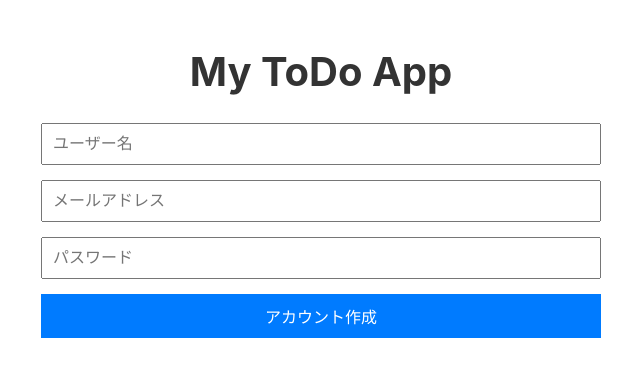
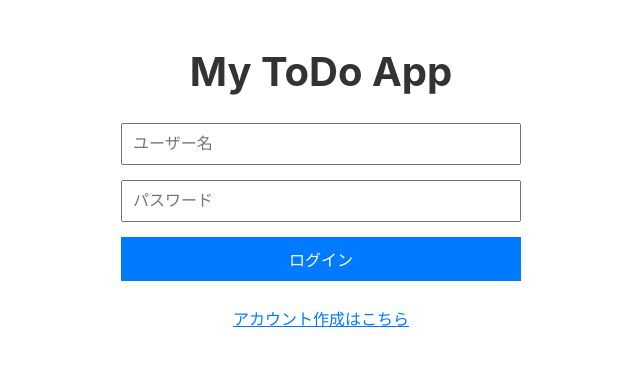
Before and after one commit to SOMA-t09/todo-frontend, a React (Create React App) app: page /login in a window 1280 px wide. Shown: the top 376 px of the page, without its empty margins (319-959 px from the left). Built offline with nearby package versions, Linux system fonts and the light colour scheme.

Commit message:
ログインログアウト機能の追加

```diff
--- a/package.json
+++ b/package.json
@@ -9,6 +9,7 @@
     "@testing-library/user-event": "^13.5.0",
     "react": "^19.1.0",
     "react-dom": "^19.1.0",
+    "react-router-dom": "^7.6.3",
     "react-scripts": "5.0.1",
     "web-vitals": "^2.1.4"
   },
--- a/src/App.js
+++ b/src/App.js
@@ -1,23 +1,58 @@
-import React from 'react';
+import React, { useState } from 'react';
+import { BrowserRouter as Router, Routes, Route, Navigate } from 'react-router-dom';
 import Header from './components/Header';
+import LoginForm from './components/LoginForm';
 import SignUpForm from './components/SignUpForm';
+import TodoHome from './components/TodoHome';
 
-// アプリ全体のコンポーネント
 function App() {
+    const [isLoggedIn, setIsLoggedIn] = useState(false); // ログイン状態を管理
+    const [username, setUsername] = useState(''); // ログイン中のユーザー名
+
+    // ログイン処理
+    const handleLogin = (username) => {
+        setIsLoggedIn(true); // ログイン状態を更新
+        setUsername(username); // ユーザー名を記録
+    };
+
+    // ログアウト処理
+    const handleLogout = () => {
+        setIsLoggedIn(false); // ログイン状態をリセット
+        setUsername(''); // ユーザー名をリセット
+    };
+
     const appStyle = {
-        maxWidth: '600px', // 幅を統一
-        margin: '0 auto', // 中央寄せ
-        padding: '20px', // 少し余白を追加
-        boxSizing: 'border-box', // パディングを含めた幅計算
+        maxWidth: '600px',
+        margin: '0 auto',
+        padding: '20px',
+        boxSizing: 'border-box',
     };
 
     return (
-        <div style={appStyle}>
-            {/* ヘッダー */}
-            <Header />
-            {/* サインアップフォーム */}
-            <SignUpForm />
-        </div>
+        <Router>
+            <div style={appStyle}>
+                <Header />
+                <Routes>
+                    {/* ログイン画面 */}
+                    <Route path="/login" element={<LoginForm onLogin={handleLogin} />} />
+                    {/* アカウント作成画面 */}
+                    <Route path="/signup" element={<SignUpForm />} />
+                    {/* ToDoホーム画面 */}
+                    <Route
+                        path="/home"
+                        element={
+                            isLoggedIn ? (
+                                <TodoHome onLogout={handleLogout} username={username} />
+                            ) : (
+                                <Navigate to="/login" />
+                            )
+                        }
+                    />
+                    {/* デフォルトはログイン画面へ */}
+                    <Route path="*" element={<Navigate to="/login" />} />
+                </Routes>
+            </div>
+        </Router>
     );
 }
 
--- /dev/null
+++ b/src/components/LoginForm.js
@@ -0,0 +1,99 @@
+import React, { useState } from 'react';
+import { useNavigate } from 'react-router-dom';
+
+function LoginForm({ onLogin }) {
+    const [username, setUsername] = useState(''); // ユーザー名入力
+    const [password, setPassword] = useState(''); // パスワード入力
+    const [error, setError] = useState(''); // エラーメッセージ
+    const navigate = useNavigate(); // ページ遷移用
+
+    const handleSubmit = (e) => {
+        e.preventDefault();
+
+        // 仮の認証データ
+        const mockUser = {
+            username: 'testuser',
+            password: 'password123',
+        };
+
+        // 入力値が正しい場合
+        if (username === mockUser.username && password === mockUser.password) {
+            onLogin(username); // ログイン処理を実行
+            navigate('/home'); // ホーム画面へ遷移
+        } else {
+            setError('ユーザー名またはパスワードが正しくありません。');
+        }
+    };
+
+    const handleNavigateToSignUp = () => {
+        navigate('/signup'); // アカウント作成画面に遷移
+    };
+
+    const formStyle = {
+        display: 'flex',
+        flexDirection: 'column',
+        gap: '15px',
+        maxWidth: '400px',
+        margin: '20px auto',
+    };
+
+    const inputStyle = {
+        padding: '10px',
+        fontSize: '16px',
+        width: '100%',
+        boxSizing: 'border-box',
+    };
+
+    const buttonStyle = {
+        padding: '10px',
+        fontSize: '16px',
+        backgroundColor: '#007bff',
+        color: '#fff',
+        border: 'none',
+        cursor: 'pointer',
+    };
+
+    const linkButtonStyle = {
+        padding: '10px',
+        fontSize: '16px',
+        backgroundColor: 'transparent',
+        color: '#007bff',
+        border: 'none',
+        textDecoration: 'underline',
+        cursor: 'pointer',
+        textAlign: 'center',
+    };
+
+    const errorStyle = {
+        color: 'red',
+        fontSize: '12px',
+    };
+
+    return (
+        <form style={formStyle} onSubmit={handleSubmit}>
+            <input
+                type="text"
+                placeholder="ユーザー名"
+                value={username}
+                onChange={(e) => setUsername(e.target.value)}
+                style={inputStyle}
+            />
+            <input
+                type="password"
+                placeholder="パスワード"
+                value={password}
+                onChange={(e) => setPassword(e.target.value)}
+                style={inputStyle}
+            />
+            {error && <p style={errorStyle}>{error}</p>}
+            <button type="submit" style={buttonStyle}>
+                ログイン
+            </button>
+            <button type="button" style={linkButtonStyle} onClick={handleNavigateToSignUp}>
+                アカウント作成はこちら
+            </button>
+        </form>
+    );
+}
+
+export default LoginForm;
--- a/src/components/SignUpForm.js
+++ b/src/components/SignUpForm.js
@@ -1,70 +1,87 @@
 import React, { useState } from 'react';
+import { useNavigate } from 'react-router-dom';
 
 function SignUpForm() {
-    // ユーザーが入力するデータを管理する状態
+    // フォームデータの状態管理
     const [formData, setFormData] = useState({
-        username: '', // ユーザー名
-        email: '', // メールアドレス
-        password: '', // パスワード
+        username: '',
+        email: '',
+        password: '',
     });
 
-    // 入力エラーを管理する状態
+    // バリデーションエラーの状態管理
     const [errors, setErrors] = useState({});
 
-    // 入力が変更されたときに実行される関数
+    // ページ遷移用
+    const navigate = useNavigate();
+
+    // 入力値変更時の処理
     const handleInputChange = (e) => {
-        const { name, value } = e.target; // フィールド名とその値を取得
+        const { name, value } = e.target;
         setFormData({
-            ...formData, // 現在のフォームデータを保持
-            [name]: value, // フィールド名に対応する値を更新
+            ...formData,
+            [name]: value,
         });
     };
 
-    // フォームが送信されたときに実行される関数
+    // フォーム送信時の処理
     const handleSubmit = (e) => {
-        e.preventDefault(); // ページのリロードを防ぐ
+        e.preventDefault();
 
-        // 入力チェックを行い、エラーを記録
         const newErrors = {};
+        // フォームバリデーション
         if (!formData.username) newErrors.username = 'ユーザー名を入力してください。';
         if (!formData.email) newErrors.email = 'メールアドレスを入力してください。';
         if (!formData.password) newErrors.password = 'パスワードを入力してください。';
 
-        setErrors(newErrors); // エラーを更新
+        setErrors(newErrors);
 
-        // エラーがなければ成功メッセージを表示
+        // エラーがない場合の処理
         if (Object.keys(newErrors).length === 0) {
             alert('アカウント作成が完了しました！（仮）');
+            navigate('/login'); // ログイン画面に遷移
         }
     };
 
-    // 各種スタイルを定義
+    // スタイル設定
     const formStyle = {
         display: 'flex',
-        flexDirection: 'column', // 縦方向に並べる
-        gap: '15px', // 各要素の間隔
-        margin: '0 auto', // 横方向に中央揃え
+        flexDirection: 'column',
+        gap: '15px',
+        margin: '0 auto',
+        maxWidth: '400px',
     };
 
     const inputStyle = {
         padding: '10px',
         fontSize: '16px',
         width: '100%',
-        boxSizing: 'border-box', // ボーダーとパディングを含めた幅計算
+        boxSizing: 'border-box',
     };
 
     const errorStyle = {
         color: 'red',
-        fontSize: '12px', // エラー表示用の小さいフォント
+        fontSize: '12px',
     };
 
     const buttonStyle = {
         padding: '10px',
         fontSize: '16px',
-        backgroundColor: '#007bff', // 青色の背景
-        color: '#fff', // 白色の文字
+        backgroundColor: '#007bff',
+        color: '#fff',
         border: 'none',
-        cursor: 'pointer', // ホバー時にポインタ表示
+        cursor: 'pointer',
+    };
+
+    const linkButtonStyle = {
+        padding: '10px',
+        fontSize: '16px',
+        backgroundColor: 'transparent',
+        color: '#007bff',
+        border: 'none',
+        textDecoration: 'underline',
+        cursor: 'pointer',
+        textAlign: 'center',
     };
 
     return (
@@ -76,7 +93,7 @@
                     name="username"
                     placeholder="ユーザー名"
                     value={formData.username}
-                    onChange={handleInputChange} // 入力変更をハンドリング
+                    onChange={handleInputChange}
                     style={inputStyle}
                 />
                 {errors.username && <p style={errorStyle}>{errors.username}</p>}
@@ -108,9 +125,18 @@
                 {errors.password && <p style={errorStyle}>{errors.password}</p>}
             </div>
 
-            {/* 送信ボタン */}
+            {/* アカウント作成ボタン */}
             <button type="submit" style={buttonStyle}>
                 アカウント作成
+            </button>
+
+            {/* ログイン画面に戻るボタン */}
+            <button
+                type="button"
+                onClick={() => navigate('/login')}
+                style={linkButtonStyle}
+            >
+                ログイン画面に戻る
             </button>
         </form>
     );
--- /dev/null
+++ b/src/components/TodoHome.js
@@ -0,0 +1,25 @@
+import React from 'react';
+
+function TodoHome({ onLogout }) {
+    const buttonStyle = {
+        padding: '10px',
+        fontSize: '16px',
+        backgroundColor: '#dc3545',
+        color: '#fff',
+        border: 'none',
+        cursor: 'pointer',
+        margin: '20px auto',
+        display: 'block',
+    };
+
+    return (
+        <div>
+            <h2>ようこそ！ToDoアプリへ</h2>
+            <button style={buttonStyle} onClick={onLogout}>
+                ログアウト
+            </button>
+        </div>
+    );
+}
+
+export default TodoHome;
```
Also changed, not shown: 1 other file (tests, documents, lock files or other folders).
